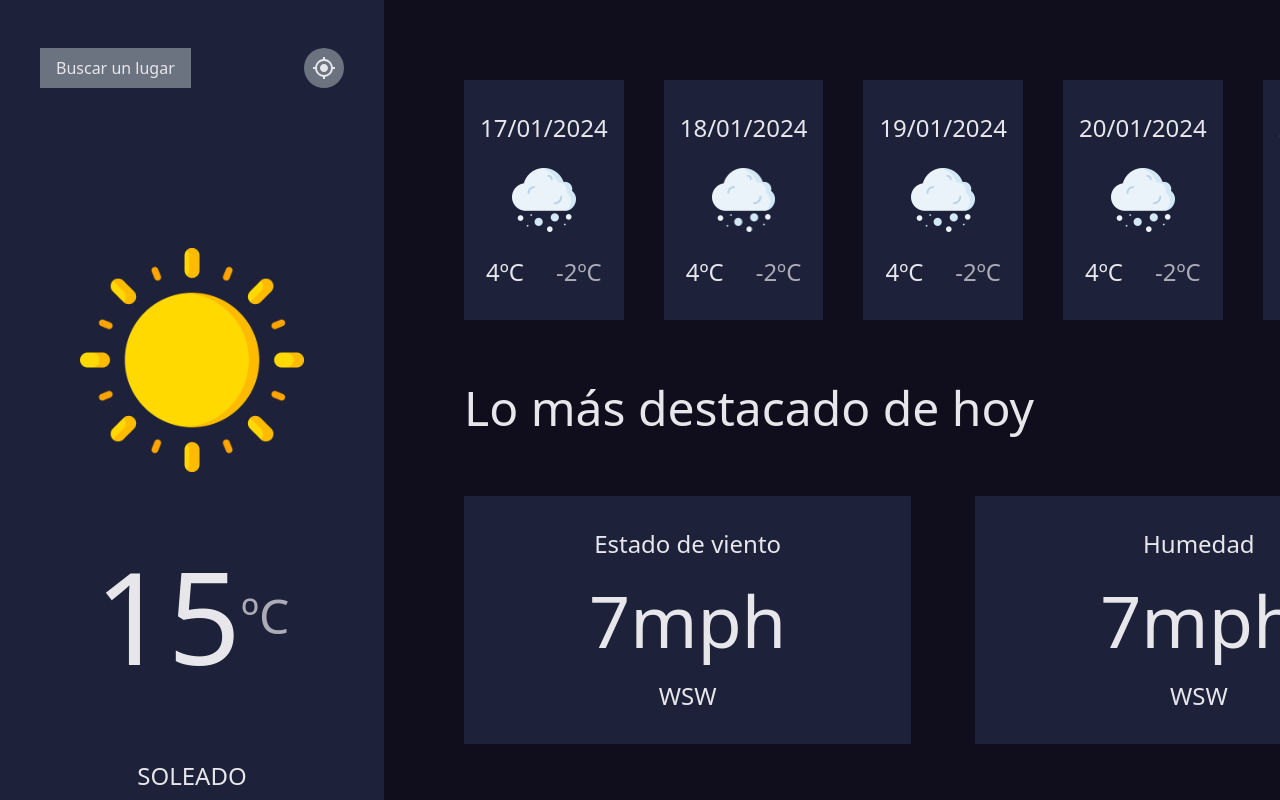
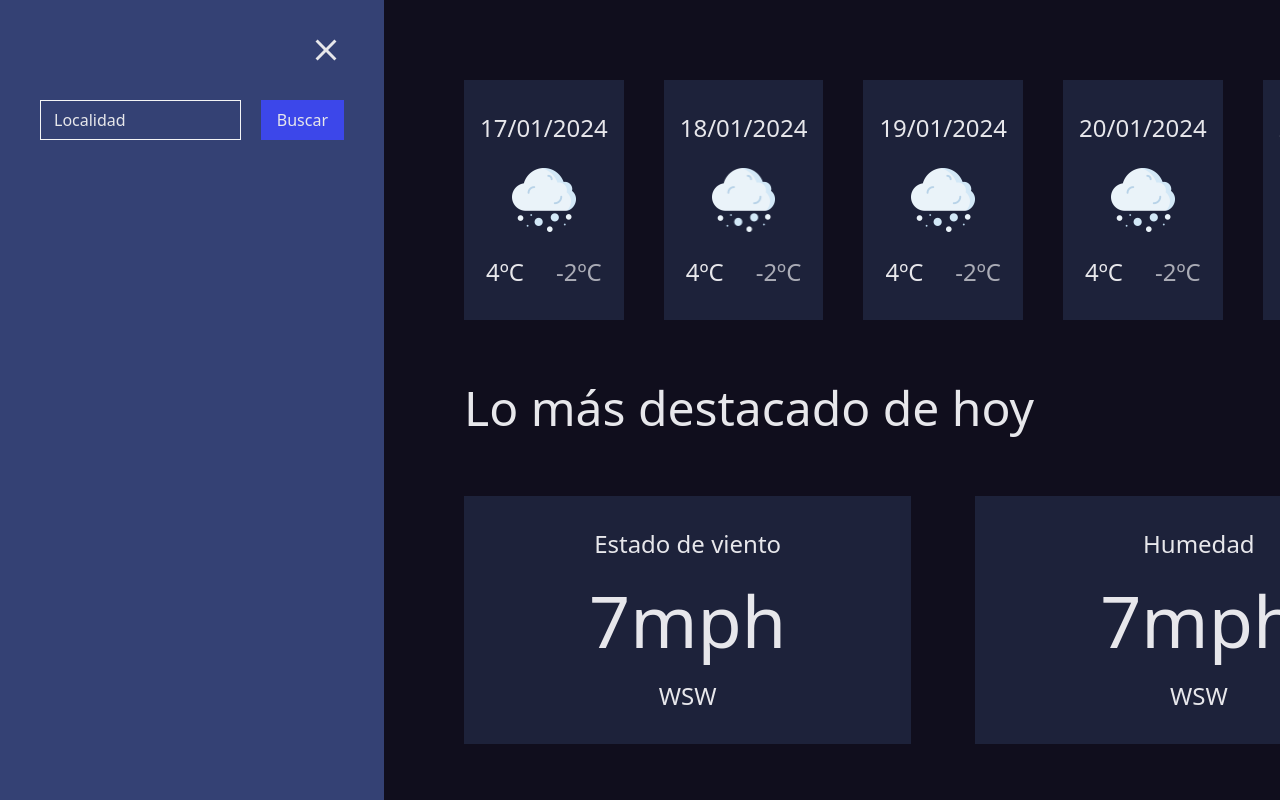
Before and after one commit to sermarmar/weather-app, a React (Vite) app: page / in a window 1280 px wide. Shown: the top 800 px of the page. Built offline with nearby package versions, Linux system fonts and the light colour scheme.

Commit message:
Implementation a template of inputSearch

```diff
--- a/src/components/atoms/Button.tsx
+++ b/src/components/atoms/Button.tsx
@@ -3,6 +3,7 @@ import { IconType } from 'react-icons';
 
 interface Props {
     icon?: IconType
+    onClick?: (() => void) | undefined;
     children?: ReactNode
     theme?: "gray" | "blue"
     className?: string
@@ -10,12 +11,14 @@ interface Props {
 
 export const Button = (props: Props) => {
 
+    const { onClick, theme } = props;
+
     let classes = 'py-2 px-4'
 
     let colorButton = 'bg-white text-indigo-950'
-    if (props.theme == 'blue') {
+    if (theme == 'blue') {
         colorButton = 'bg-blue-600 text-white hover:bg-blue-500 active:bg-blue-700'
-    } else if(props.theme == 'gray') {
+    } else if(theme == 'gray') {
         colorButton = 'bg-gray-500 text-white hover:bg-gray-400 active:bg-gray-600'
     }
 
@@ -31,7 +34,7 @@ export const Button = (props: Props) => {
     return(
         <>
             <div>
-                <button className={ classes }>{ content }</button>
+                <button className={ classes } onClick={ onClick }>{ content }</button>
             </div>
         </>
     )
--- a/src/components/atoms/Card.tsx
+++ b/src/components/atoms/Card.tsx
@@ -9,7 +9,7 @@ interface Props {
 export const Card = (props: Props) => {
     const frame = props.fine ? 'p-2' : 'px-4 py-8'
 
-    const classes = classNames('w-auto bg-bluedark flex-col', frame)
+    const classes = classNames('w-auto bg-bluedark-950 flex-col', frame)
 
     return (
         <div className={ classes }>
--- /dev/null
+++ b/src/components/atoms/Inputs/InputSearch.tsx
@@ -0,0 +1,18 @@
+export const InputSearch = () => {
+
+    return(
+        <div className="relative h-10 w-full min-w-[200px]">
+            {/* <input
+                className="peer h-full w-full border border-gray-200 bg-transparent px-3 py-2.5 font-sans text-sm font-normal text-gray-700 outline outline-0 transition-all placeholder-shown:border placeholder-shown:border-gray-200 placeholder-shown:border-t-gray-200 focus:border-2 focus:border-pink-500 focus:border-t-transparent focus:outline-0 disabled:border-0 disabled:bg-gray-50"
+                placeholder=" "/>
+
+            <label className="before:content[' '] after:content[' '] pointer-events-none absolute left-0 -top-1.5 flex h-full w-full select-none text-[11px] font-normal leading-tight text-gray-200 transition-all before:pointer-events-none before:mt-[6.5px] before:mr-1 before:box-border before:block before:h-1.5 before:w-2.5 before:rounded-tl-md before:border-t before:border-l before:border-gray-200 before:transition-all after:pointer-events-none after:mt-[6.5px] after:ml-1 after:box-border after:block after:h-1.5 after:w-2.5 after:flex-grow after:rounded-tr-md after:border-t after:border-r after:border-gray-200 after:transition-all peer-placeholder-shown:text-sm peer-placeholder-shown:leading-[3.75] peer-placeholder-shown:text-gray-200 peer-placeholder-shown:before:border-transparent peer-placeholder-shown:after:border-transparent peer-focus:text-[11px] peer-focus:leading-tight peer-focus:text-pink-500 peer-focus:before:border-t-2 peer-focus:before:border-l-2 peer-focus:before:border-pink-500 peer-focus:after:border-t-2 peer-focus:after:border-r-2 peer-focus:after:border-pink-500 peer-disabled:text-transparent peer-disabled:before:border-transparent peer-disabled:after:border-transparent peer-disabled:peer-placeholder-shown:text-gray-500">
+                Localidad
+            </label> */}
+            <input type="text" className="peer border h-full w-full border-gray-100 bg-transparent px-3 py-1.5 outline-none text-sm transition-all focus:border-2" placeholder=" "/>
+            <label className="absolute left-0 -top-1 m-3.5 pointer-events-none transition-all peer-focus:m-0 peer-focus:left-3 leading-tight peer-focus:-top-5 peer-focus:text-xs">
+                Localidad
+            </label>
+        </div>
+    )
+}
--- /dev/null
+++ b/src/layouts/LocationLayout.tsx
@@ -0,0 +1,40 @@
+import { Button } from "@/components/atoms/Button"
+import { InputSearch } from "@/components/atoms/Inputs/InputSearch"
+import classNames from "classnames"
+import { useEffect, useState } from "react"
+import { IoMdClose } from "react-icons/io"
+
+interface Props{
+    status: boolean
+    action?: any
+}
+
+export const LocationLayout = ({ status, action }: Props) => {
+    const [animationStatus, setAnimationStatus] = useState(status);
+
+    useEffect(() => {
+        setAnimationStatus(status);
+    }, [status]);
+
+    let classes = classNames('flex flex-col gap-8 bg-bluedark-900 h-screen w-96 py-8 px-10 absolute transition-all duration-300 left-0', {
+        '-left-96': !animationStatus,
+    });
+
+    const handleClose = () => {
+        action(false)
+    };
+
+    return(
+        <>
+            <aside className={ classes }>
+                <div className="flex justify-end">
+                    <IoMdClose className="text-4xl" onClick={ handleClose }/>
+                </div>
+                <div className="flex flex-row gap-5 justify-between">
+                    <InputSearch/>
+                    <Button theme="blue">Buscar</Button>
+                </div>
+            </aside>
+        </>
+    )
+}
--- a/src/layouts/SidebarLayout.tsx
+++ b/src/layouts/SidebarLayout.tsx
@@ -4,18 +4,28 @@ import { Image } from "@/components/atoms/Image"
 import { Paragrahp } from "@/components/atoms/Text/Paragrahp"
 import { ThirdTitle } from "@/components/atoms/Text/ThirdTitle"
 import { Title } from "@/components/atoms/Text/Title"
+import { useState } from "react"
 import { MdLocationOn, MdOutlineMyLocation } from "react-icons/md"
 import Moment from "react-moment"
+import { LocationLayout } from "./LocationLayout"
+import { FaLocationArrow } from "react-icons/fa"
 
 export const SidebarLayout = () => {
 
+    const [location, setLocation] = useState('Móstoles')
+    const [open, setOpen] = useState(false)
     let todayDate = new Date()
+
+    const handleOpen = (opened: boolean) => {
+        setOpen(opened)
+    }
 
     return(
         <>
-            <aside className="flex flex-col bg-bluedark overflow-hidden h-screen w-96 py-12 px-10 sticky top-0">
+            <div className="grid grid-flow-col sticky top-0 overflow-hidden h-screen">
+                <aside className="flex flex-col bg-bluedark-950  w-96 py-12 px-10">
                     <div className="flex flex-row justify-between">
-                    <Button theme="gray">Buscar un lugar</Button>
+                        <Button theme="gray" onClick={() => handleOpen(true) }>Buscar un lugar</Button>
                         <Button theme="gray" icon={ MdOutlineMyLocation }></Button>
                     </div>
                     <div className="mt-40 mb-20 px-10">
@@ -34,9 +44,12 @@ export const SidebarLayout = () => {
                     </div>
                     <div className="flex flex-row justify-center items-center gap-2">
                         <MdLocationOn className="text-2xl opacity-70"/>
-                    <Paragrahp align="center" opacity>San Bartolomé de Pinares</Paragrahp>
+                        <Paragrahp align="center" opacity>{ location }</Paragrahp>
                     </div>
                 </aside>
+                <LocationLayout status={ open } action={ (value: boolean) => handleOpen(value) }/>
+            </div>
+
         </>
     )
 
--- a/tailwind.config.js
+++ b/tailwind.config.js
@@ -18,7 +18,19 @@ module.exports = {
                 '950': '#100e1d',
             },
             'white': '#E7E7EB',
-            'bluedark': '#1D223A',
+            'bluedark': {
+                '50': '#f2f5fc',
+                '100': '#e2eaf7',
+                '200': '#ccdaf1',
+                '300': '#a9c2e7',
+                '400': '#80a3da',
+                '500': '#6285cf',
+                '600': '#4e6bc2',
+                '700': '#445ab1',
+                '800': '#3c4b91',
+                '900': '#344174',
+                '950': '#1d223a',
+            },
             'gray': colors.gray,
             'blue': {
                 '50': '#edf4ff',
@@ -32,7 +44,10 @@ module.exports = {
                 '800': '#2c33a7',
                 '900': '#2b3384',
                 '950': '#191b4d',
-            }
+            },
+            'transparent': colors.transparent,
+            'inherit': colors.inherit,
+            'current': colors.current,
         },
         extend: {},
     },
```
Lines whose indentation alone changed are shown as unchanged.
